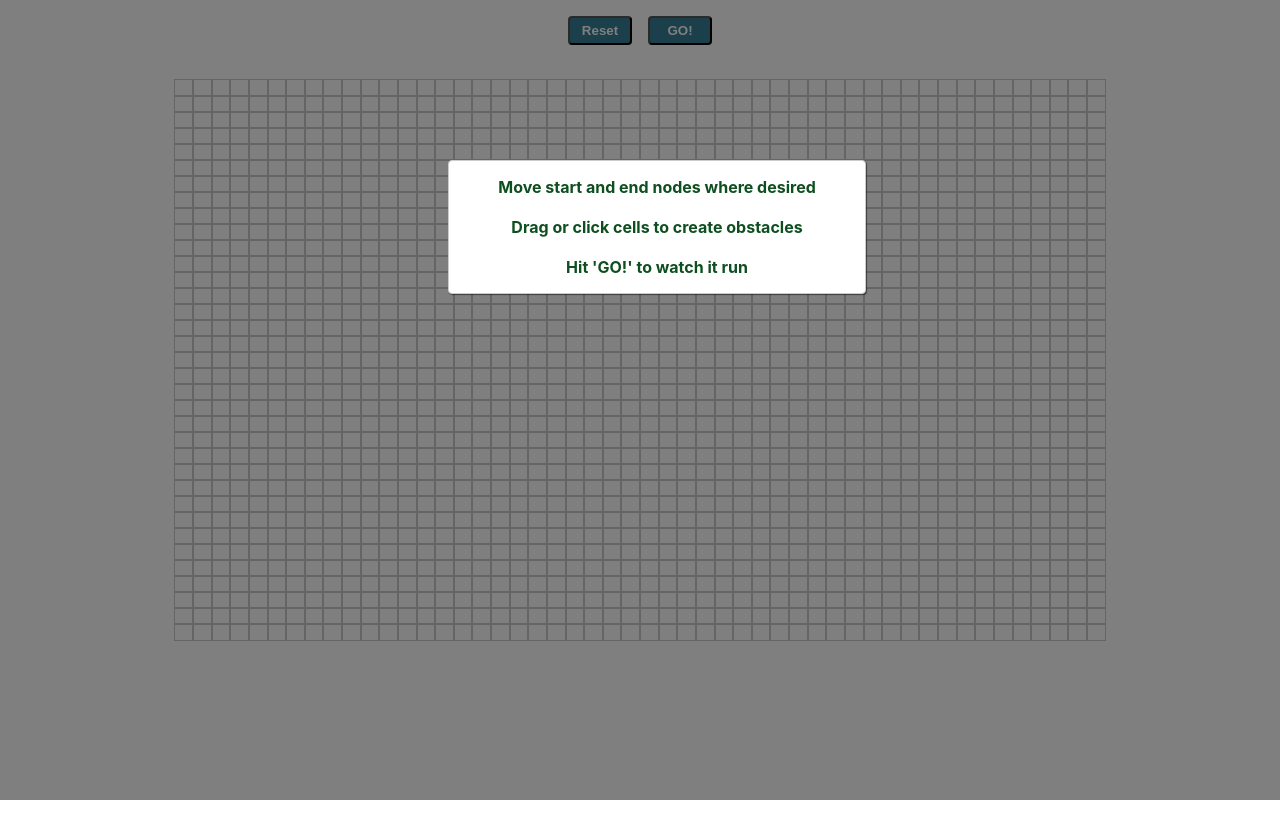
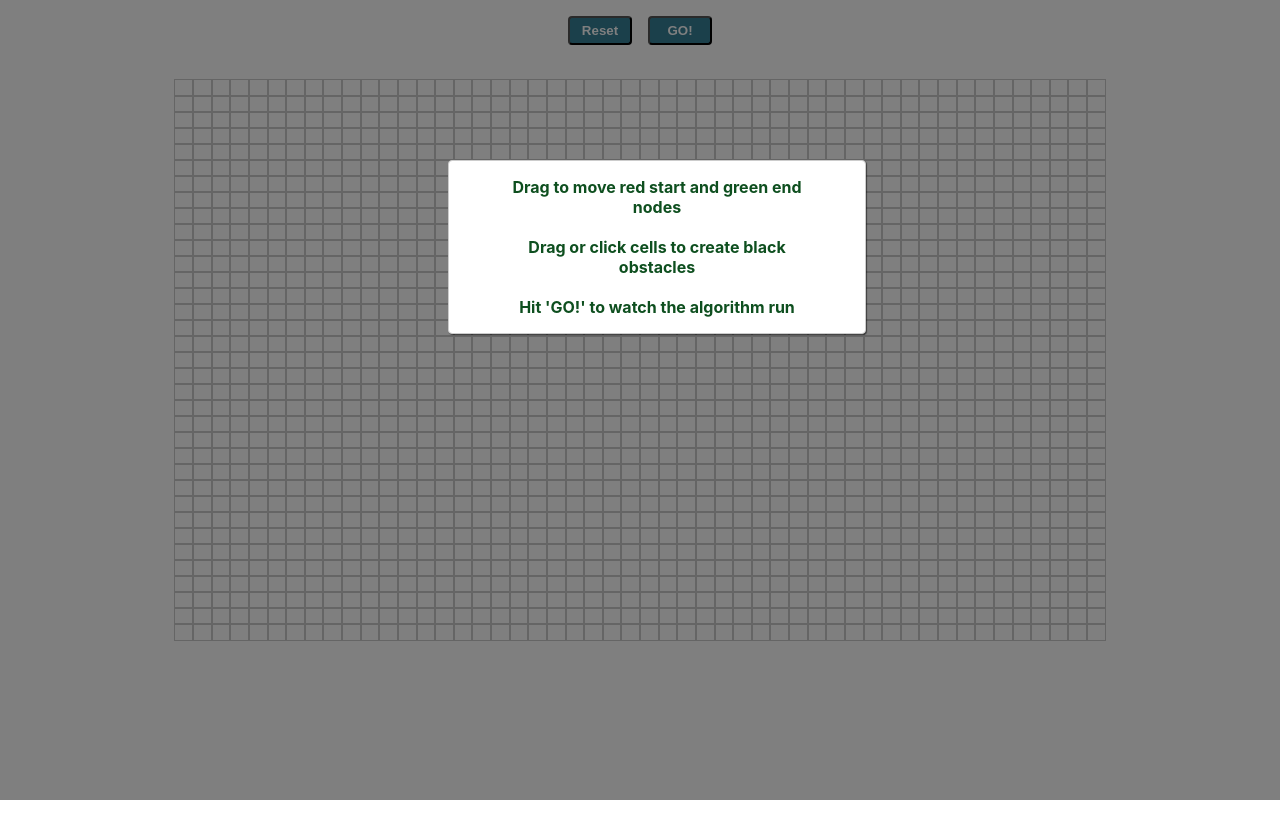
Before and after one commit to gslarsen/algo-animate, a React (Create React App) app: page / in a window 1280 px wide. Shown: the top 838 px of the page. Built offline with nearby package versions, Linux system fonts and the light colour scheme.

Commit message:
add clarifying description

```diff
--- a/src/Algovisuals/Algovisuals.js
+++ b/src/Algovisuals/Algovisuals.js
@@ -271,11 +271,11 @@ class Algovisuals extends Component {
         <div className="backdrop" onClick={() => this.toggleModal()}></div>
         <div className="modal" onClick={() => this.toggleModal()}>
           <ul className="list modal__title">
-            <li>Move start and end nodes where desired</li>
+            <li>Drag to move red start and green end nodes</li>
             <br />
-            <li>Drag or click cells to create obstacles</li>
+            <li>Drag or click cells to create black obstacles</li>
             <br />
-            <li>Hit 'GO!' to watch it run</li>
+            <li>Hit 'GO!' to watch the algorithm run</li>
           </ul>
         </div>
         <button id="reset" onClick={() => this.handleResetBoard()}>
```
